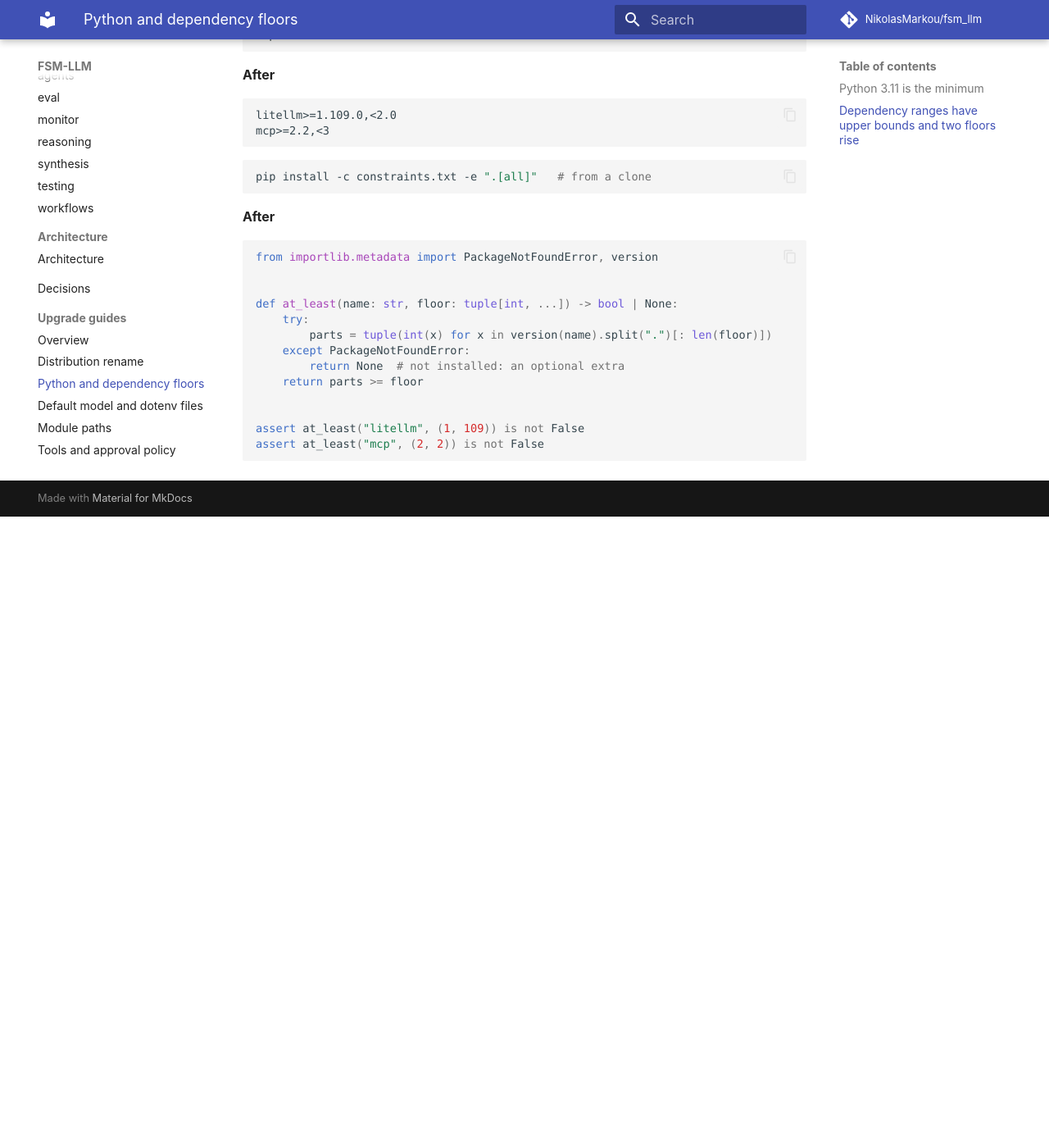
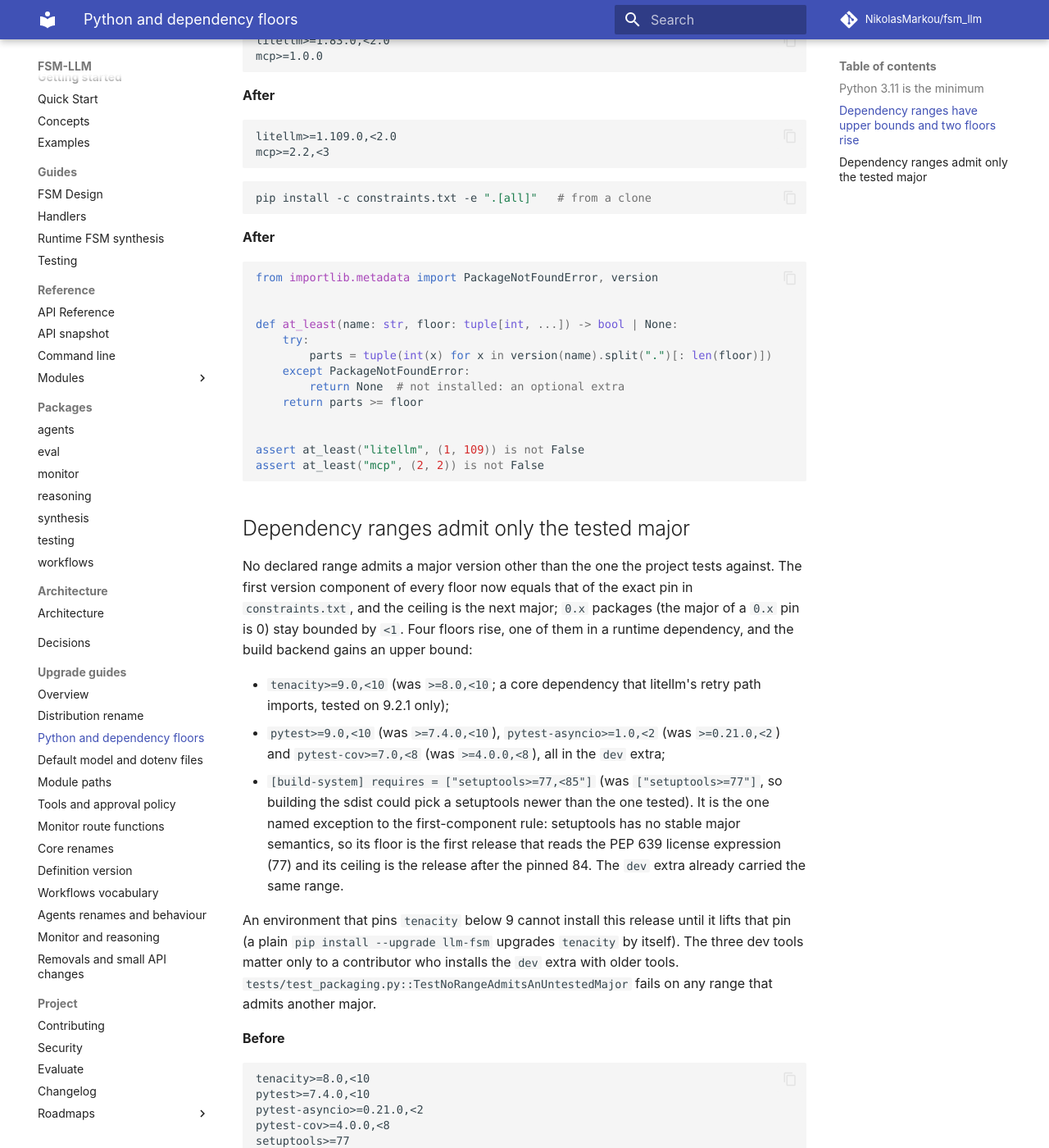
Before and after one commit to NikolasMarkou/fsm_llm, an MkDocs documentation site: the page built from docs/upgrade-guide/v0.13.0/python-floor.md, in a window 1280 px wide and 1400 px high, scrolled down 1570 px. Shown: the whole window at 82% size. Built offline with MkDocs 1.6.1 and Material for MkDocs 9.7.7, drawn with Linux system fonts in a browser that asks for light colours; comment, search, counter and statistics services are not loaded; the version menu is left out; before the commit the page ends 2200 px from its top, so only the background shows below that; some of the changed text lies outside the part shown.

Commit message:
[plan-2026-11-12-d454fd62/iter-1/step-121.1] build(deps): no declared range admits a major other than the tested one
tenacity>=9.0,<10, pytest>=9.0,<10, pytest-asyncio>=1.0,<2, pytest-cov>=7.0,<8 and the
build backend setuptools>=77,<85 (the one named feature-floor exception). The rule is
pinned by TestNoRangeAdmitsAnUntestedMajor with 18 refused and 10 accepted ranges;
SECURITY.md, the CHANGELOG (BREAKING, with an upgrade guide section) and AGENTS.md
state it. Two latent test defects fixed on the way: a bare symlink_to in the refresh
workflow test and the setuptools floor test, which now accepts a bounded range.

````diff
--- a/docs/upgrade-guide/v0.13.0/python-floor.md
+++ b/docs/upgrade-guide/v0.13.0/python-floor.md
@@ -1,6 +1,6 @@
 # Python and dependency floors
 
-Covers FSM-LLM 0.12.0 to 0.13.0. Two floors rise in this release: the Python version (3.11, was 3.10) and the dependencies (every declared range has an upper bound, and `litellm` and the `mcp` extra raise their lower bound). Neither changes a line of your code. They decide whether `pip` can install the package into your environment, so read this page before you upgrade a production environment.
+Covers FSM-LLM 0.12.0 to 0.13.0. Two floors rise in this release: the Python version (3.11, was 3.10) and the dependencies (every declared range has an upper bound inside the tested major, and `litellm`, the `mcp` extra and `tenacity` raise their lower bound). Neither changes a line of your code. They decide whether `pip` can install the package into your environment, so read this page before you upgrade a production environment.
 
 ## Python 3.11 is the minimum
 
@@ -35,7 +35,7 @@ Every declared dependency range now has an upper bound that contains its exact p
 - `litellm>=1.109.0,<2.0` (was `>=1.83.0,<2.0`);
 - the `mcp` extra `mcp>=2.2,<3` (was `>=1.0.0`, which admitted the 1.x line the code no longer supports).
 
-The other ranges keep their floors and gain an upper bound at the next major: `pydantic<3`, `loguru<1`, `python-dotenv<2`, `tenacity<10`, `pyyaml<7`, `fastapi<1`, `uvicorn<1`, `jinja2<4`, `opentelemetry-api` and `-sdk<2`, `httpx<1`, and the dev tools. `constraints.txt` pins every direct dependency and the build backend exactly (it held eight names), chosen with `uv pip compile` on Python 3.11 and 3.15 for linux, macos and windows. `tests/test_packaging.py::TestDeclaredRangesMatchPins` fails on an unbounded range, a missing pin or a pin outside its range.
+The other ranges keep their floors and gain an upper bound at the next major (the floors that still reached into an older major are narrowed in the next section): `pydantic<3`, `loguru<1`, `python-dotenv<2`, `tenacity<10`, `pyyaml<7`, `fastapi<1`, `uvicorn<1`, `jinja2<4`, `opentelemetry-api` and `-sdk<2`, `httpx<1`, and the dev tools. `constraints.txt` pins every direct dependency and the build backend exactly (it held eight names), chosen with `uv pip compile` on Python 3.11 and 3.15 for linux, macos and windows. `tests/test_packaging.py::TestDeclaredRangesMatchPins` fails on an unbounded range, a missing pin or a pin outside its range.
 
 An environment that holds litellm below 1.109 or mcp 1.x must upgrade. An environment that pins a dependency past an upper bound (for example pydantic 3 or loguru 1) cannot install this release until the bound is lifted by a later one. From a clone, `-c constraints.txt` installs the exact pins the project tests against.
 
@@ -74,3 +74,53 @@ def at_least(name: str, floor: tuple[int, ...]) -> bool | None:
 assert at_least("litellm", (1, 109)) is not False
 assert at_least("mcp", (2, 2)) is not False
 ```
+
+## Dependency ranges admit only the tested major
+
+No declared range admits a major version other than the one the project tests against. The first version component of every floor now equals that of the exact pin in `constraints.txt`, and the ceiling is the next major; `0.x` packages (the major of a `0.x` pin is 0) stay bounded by `<1`. Four floors rise, one of them in a runtime dependency, and the build backend gains an upper bound:
+
+- `tenacity>=9.0,<10` (was `>=8.0,<10`; a core dependency that litellm's retry path imports, tested on 9.2.1 only);
+- `pytest>=9.0,<10` (was `>=7.4.0,<10`), `pytest-asyncio>=1.0,<2` (was `>=0.21.0,<2`) and `pytest-cov>=7.0,<8` (was `>=4.0.0,<8`), all in the `dev` extra;
+- `[build-system] requires = ["setuptools>=77,<85"]` (was `["setuptools>=77"]`, so building the sdist could pick a setuptools newer than the one tested). It is the one named exception to the first-component rule: setuptools has no stable major semantics, so its floor is the first release that reads the PEP 639 license expression (77) and its ceiling is the release after the pinned 84. The `dev` extra already carried the same range.
+
+An environment that pins `tenacity` below 9 cannot install this release until it lifts that pin (a plain `pip install --upgrade llm-fsm` upgrades `tenacity` by itself). The three dev tools matter only to a contributor who installs the `dev` extra with older tools. `tests/test_packaging.py::TestNoRangeAdmitsAnUntestedMajor` fails on any range that admits another major.
+
+**Before**
+
+```text
+tenacity>=8.0,<10
+pytest>=7.4.0,<10
+pytest-asyncio>=0.21.0,<2
+pytest-cov>=4.0.0,<8
+setuptools>=77
+```
+
+**After**
+
+```text
+tenacity>=9.0,<10
+pytest>=9.0,<10
+pytest-asyncio>=1.0,<2
+pytest-cov>=7.0,<8
+setuptools>=77,<85
+```
+
+```bash
+pip install --upgrade "tenacity>=9.0,<10"   # an environment that held tenacity 8
+```
+
+**After**
+
+```python
+from importlib.metadata import PackageNotFoundError, version
+
+
+def major_of(name: str) -> int | None:
+    try:
+        return int(version(name).split(".")[0])
+    except PackageNotFoundError:
+        return None  # not installed
+
+
+assert major_of("tenacity") in (None, 9)
+```
````
Also changed, not shown: AGENTS.md (+2 -2 lines), CHANGELOG.md (+4 -3 lines), SECURITY.md (+1 -1 lines), constraints.txt (+5 -2 lines), docs/upgrade-guide/index.md (+1 -1 lines), pyproject.toml (+10 -5 lines), 3 other files.
